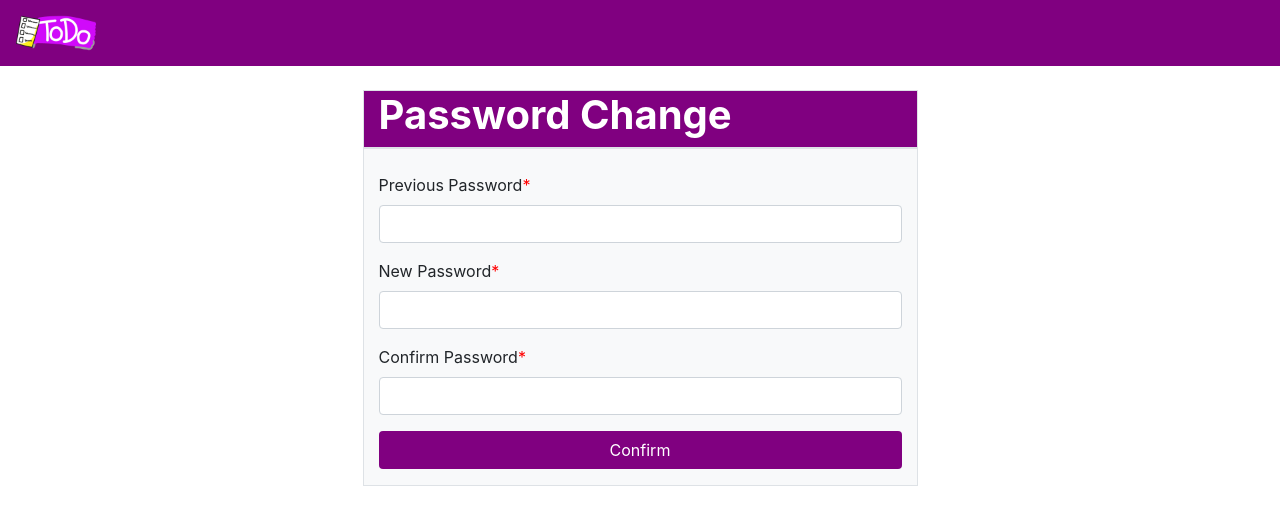
After one commit to AbdulMudhir/TodoAPP, a Django app: a page that uses app/templates/base.html in a window 1280 px wide. The commit adds this page. Shown: the top 525 px of the page. Run offline with Django 3.2, Linux system fonts and the light colour scheme; some libraries are stand-ins or nearby versions.

Commit message:
password reset page

```diff
--- a/app/forms.py
+++ b/app/forms.py
@@ -3,9 +3,31 @@ from django import forms
 from .widgets import DateTimePicker
 from django.contrib.auth.forms import UserCreationForm
 from django.contrib.auth.models import User
+from django.contrib.auth.forms import PasswordChangeForm
 import datetime
 
 
+class PasswordChangeForms(PasswordChangeForm):
+
+    old_password = forms.CharField(widget=forms.PasswordInput(attrs={'class': 'form-control'})
+                                 )
+    new_password1 = forms.CharField(widget=forms.PasswordInput(attrs={'class': 'form-control'}))
+    new_password2 = forms.CharField(widget=forms.PasswordInput(attrs={'class': 'form-control'}))
+
+    error_messages = {
+
+        'password_incorrect': ("Your old password was incorrect."),
+        'password_mismatch':'The two password fields didn’t match.',
+    }
+    class Meta:
+
+        model = User
+
+        fields = (
+                  'old_password',
+                  'new_password1',
+                  'newpassword2',
+        )
 
 
 
--- /dev/null
+++ b/app/templates/app/password_change.html
@@ -0,0 +1,81 @@
+{% extends 'base.html' %}
+
+
+
+
+{% block head %}
+<title> Password Reset </title>
+{% endblock %}
+
+
+{% block nav %}
+      <a href="/">
+      <button type="button"  class="btn bg-purple text-white" style="margin-right:5px;"> Home </button>
+          </a>
+        {% endblock %}
+
+
+{% block body %}
+
+
+
+
+
+
+
+<br>
+
+<div class="container" >
+     <div class="border container bg-purple text-white small-form  mx-auto">
+<h1 class="font-weight-bold text-monospaceregister.html">Password Change</h1>
+     </div>
+</div>
+
+<div class="container">
+
+    <div class="border container bg-light  small-form  mx-auto">
+    <br>
+
+<form method="post">
+
+    {% csrf_token %}
+
+     <div class="form-group">
+    <label >Previous Password<span style="color:red;">*</span></label>
+          {{ form.old_password }}
+
+         <div class="container">
+            {{ form.old_password.errors }}
+         </div>
+
+  </div>
+
+  <div class="form-group">
+    <label >New Password<span style="color:red;">*</span></label>
+
+      {{ form.new_password1 }}
+
+
+
+  </div>
+      <div class="form-group">
+    <label >Confirm Password<span style="color:red;">*</span></label>
+
+     {{ form.new_password2 }}
+          <div class="container">
+           {{ form.new_password2.errors }}
+         </div>
+  </div>
+
+
+  <button type="submit" class="btn bg-purple text-white btn-block"> Confirm </button>
+
+
+</form>
+
+
+        </div>
+</div>
+
+
+{% endblock %}
--- a/app/templates/base.html
+++ b/app/templates/base.html
@@ -29,20 +29,7 @@
     <ul class="navbar-nav mr-auto mt-2 mt-lg-0">
       <li class="nav-item active">
 
-          {% if user.is_authenticated %}
 
-         {% block auth-nav %}
-
-
-
-          {% endblock %}
-
-          {% else %}
-
-          <a class="nav-link text-white" href="/">Home <span class="sr-only">(current)</span></a>
-
-
-{% endif %}
 
 
 
@@ -55,16 +42,18 @@
 
     {% if user.is_authenticated %}
 
+        {% block nav %}
+      <a href="/profile/{{user}}/password_change/">
+      <button type="button"  class="btn bg-purple text-white" style="margin-right:5px;"> Change Password </button>
+          </a>
+        {% endblock %}
     <form action="/logout/" method="post" style="padding:0px;margin:0px;">
         {% csrf_token %}
         <button type="submit" class="btn bg-purple text-white"> logout </button>
         </form>
 
-    {% else %}
-      {% block side-nav %}
-              <a href="../login" class="btn bg-light text-dark"> Login </a>
-              <a href="register/" class="btn bg-light text-dark"> Sign up </a>
-      {% endblock %}
+
+
     {% endif %}
 
 
--- a/app/urls.py
+++ b/app/urls.py
@@ -10,5 +10,6 @@ urlpatterns =[
     path('register/', views.register, name="register"),
     path('profile/<str:user>/', views.profile, name='profile'),
     path('logout/', views.logout_profile, name='profile'),
+    path('profile/<str:user>/password_change/', views.password_change, name='password_change'),
 
 ]
--- a/app/views.py
+++ b/app/views.py
@@ -1,23 +1,38 @@
+from datetime import datetime
+
+from django.contrib.auth import logout, login, authenticate, update_session_auth_hash
 from django.shortcuts import render, redirect
+
+from .forms import RegistrationForm, PasswordChangeForms
 from .forms import ToDoForm
 from .models import ToDoModel
-from datetime import datetime
-from django.contrib.auth.forms import UserCreationForm
-from .forms import RegistrationForm
-from django.contrib.auth.models import User
-from django.contrib.auth import logout, login, authenticate
 
 
 # Create your views here.
 
 
-def home(request):
-    if request.method == "GET":
-        if request.user.is_authenticated:
-            return render(request, 'app/home.html', {'user': request.user})
+def password_change(request, user):
+    if request.method == "POST":
+
+        form = PasswordChangeForms(user = request.user, data=request.POST)
+
+        if form.is_valid():
+
+            form.save()
+            update_session_auth_hash(request, form.user)
+
+            return redirect('/')
 
         else:
-            return render(request, 'app/home.html')
+            return render(request, 'app/password_change.html', {'form': form})
+
+    if request.method == "GET":
+
+        if request.user.is_authenticated:
+            return render(request, 'app/password_change.html', {'form': PasswordChangeForms(user= request.user)})
+
+        else:
+            return render(request, 'app/password_change.html', {'form': PasswordChangeForms(user=request.user)})
 
 
 def delete_task(request, item_id, user):
```
Also changed, not shown: app/templates/app/home.html (deleted, +0 -30 lines), app/templates/app/profile.html (+0 -8 lines), db.sqlite3.
